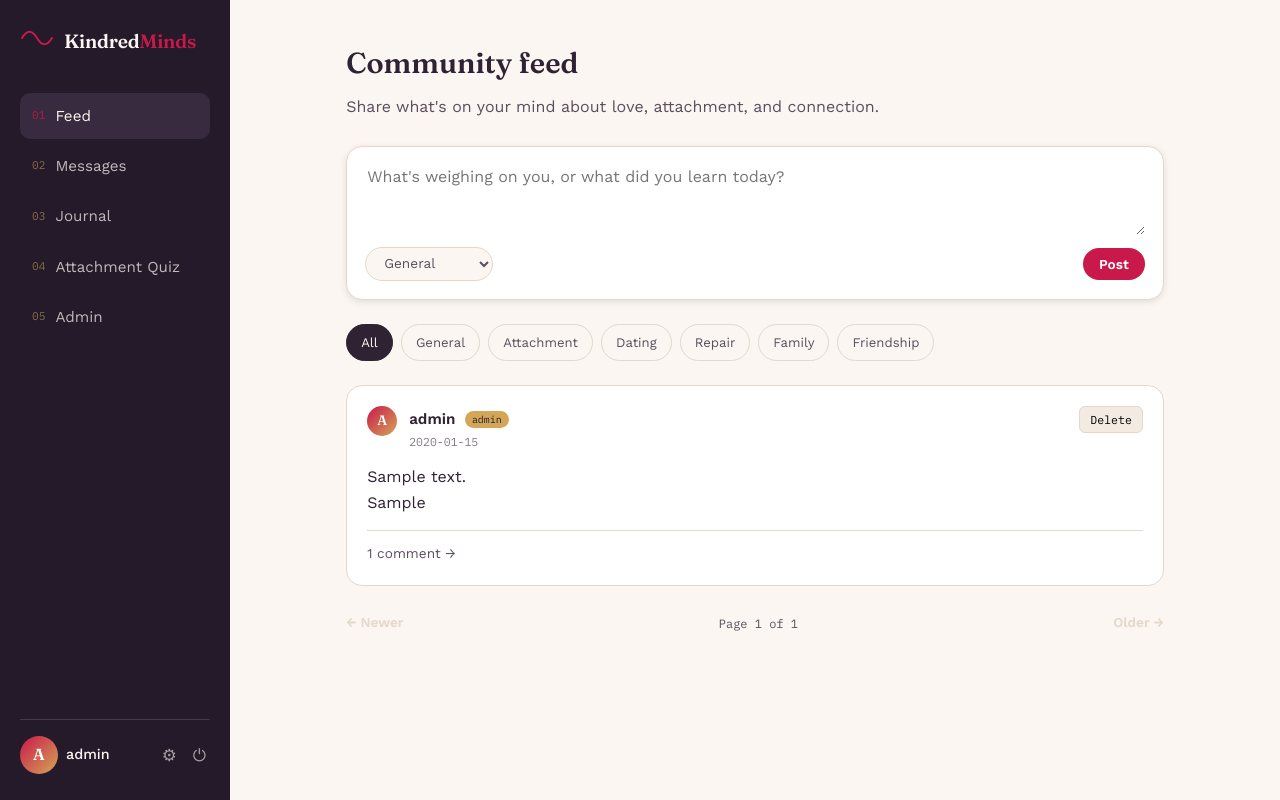
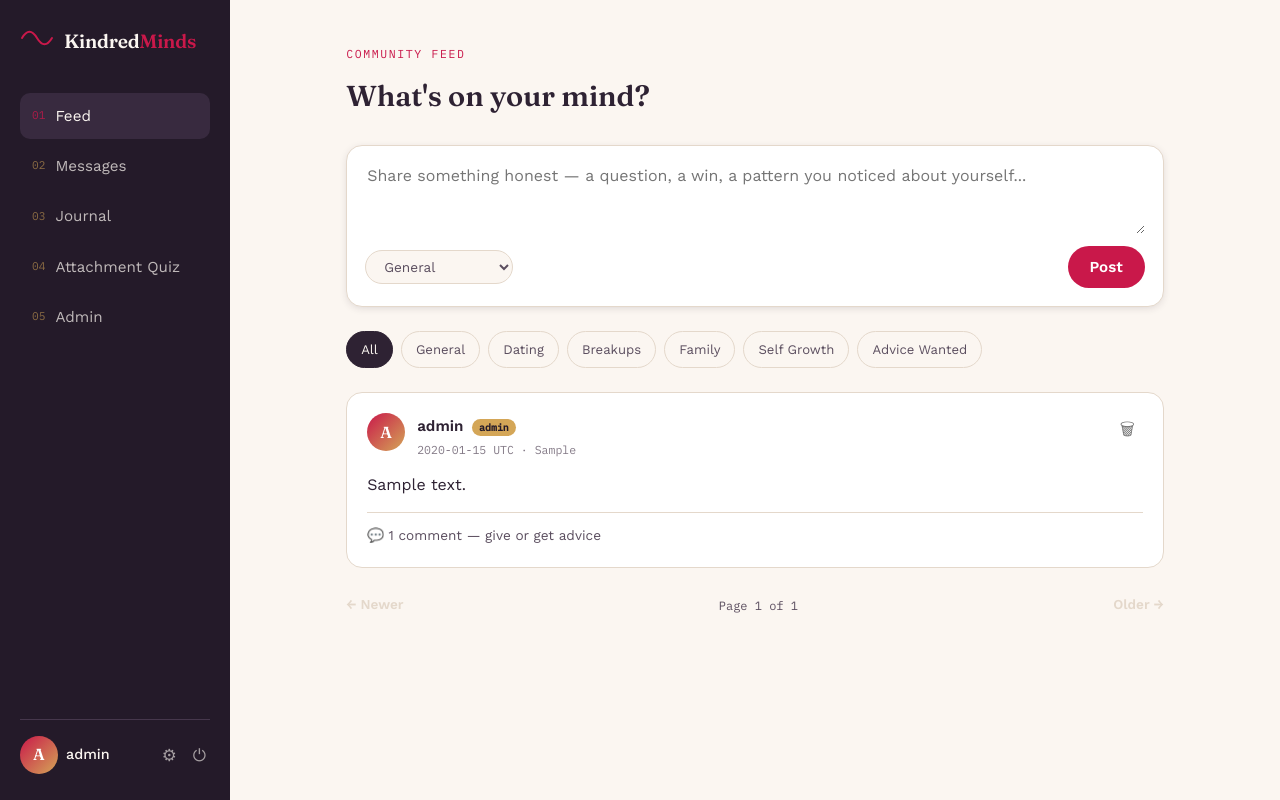
Before and after one commit to porefuchgtwu34/KINDRED-MINDS, a Flask app: page /feed in a window 1280 px wide. Run offline with Flask 3, Linux system fonts and the light colour scheme; a user stored in the database is signed in; data comes from the database, SQL or seed files in the repository; tables that the repository leaves empty hold one stand-in row (values such as "Sample post").

```diff
--- /dev/null
+++ b/templates/_pagination.html
@@ -0,0 +1,15 @@
+<nav class="pagination" aria-label="Pagination">
+  {% if page > 1 %}
+    <a href="{{ url_for(endpoint, page=page-1, **extra) }}" class="page-link">&larr; Newer</a>
+  {% else %}
+    <span class="page-link disabled">&larr; Newer</span>
+  {% endif %}
+
+  <span class="page-status">Page {{ page }} of {{ total_pages }}</span>
+
+  {% if page < total_pages %}
+    <a href="{{ url_for(endpoint, page=page+1, **extra) }}" class="page-link">Older &rarr;</a>
+  {% else %}
+    <span class="page-link disabled">Older &rarr;</span>
+  {% endif %}
+</nav>
--- a/templates/feed.html
+++ b/templates/feed.html
@@ -3,65 +3,66 @@
 {% block content %}
 
 <div class="page-head">
-  <h1>Community feed</h1>
-  <p class="page-sub">Share what's on your mind about love, attachment, and connection.</p>
+  <div>
+    <span class="eyebrow">Community feed</span>
+    <h1>What's on your mind?</h1>
+  </div>
 </div>
 
 <form class="composer" method="POST" action="{{ url_for('new_post') }}">
-  <textarea name="content" placeholder="What's weighing on you, or what did you learn today?" required maxlength="2000"></textarea>
+  <textarea name="content" placeholder="Share something honest — a question, a win, a pattern you noticed about yourself..." maxlength="2000" required></textarea>
   <div class="composer-row">
     <select name="category">
       <option value="general">General</option>
-      <option value="attachment">Attachment</option>
       <option value="dating">Dating</option>
-      <option value="repair">Repair</option>
+      <option value="breakups">Breakups</option>
       <option value="family">Family</option>
-      <option value="friendship">Friendship</option>
+      <option value="self-growth">Self-growth</option>
+      <option value="advice-wanted">Advice wanted</option>
     </select>
-    <button type="submit" class="btn btn-rose btn-sm">Post</button>
+    <button type="submit" class="btn btn-rose">Post</button>
   </div>
 </form>
 
 <div class="category-filter">
-  <a href="{{ url_for('feed', category='all') }}" class="chip {{ 'chip-active' if category == 'all' }}">All</a>
-  <a href="{{ url_for('feed', category='general') }}" class="chip {{ 'chip-active' if category == 'general' }}">General</a>
-  <a href="{{ url_for('feed', category='attachment') }}" class="chip {{ 'chip-active' if category == 'attachment' }}">Attachment</a>
-  <a href="{{ url_for('feed', category='dating') }}" class="chip {{ 'chip-active' if category == 'dating' }}">Dating</a>
-  <a href="{{ url_for('feed', category='repair') }}" class="chip {{ 'chip-active' if category == 'repair' }}">Repair</a>
-  <a href="{{ url_for('feed', category='family') }}" class="chip {{ 'chip-active' if category == 'family' }}">Family</a>
-  <a href="{{ url_for('feed', category='friendship') }}" class="chip {{ 'chip-active' if category == 'friendship' }}">Friendship</a>
+  {% for c in ['all','general','dating','breakups','family','self-growth','advice-wanted'] %}
+    <a href="{{ url_for('feed', category=c) }}" class="chip {{ 'chip-active' if category == c }}">{{ c.replace('-', ' ')|title }}</a>
+  {% endfor %}
 </div>
 
-{% if posts %}
 <div class="post-list">
   {% for post in posts %}
   <article class="post-card">
-    <div class="post-card-head">
+    <header class="post-card-head">
       <a href="{{ url_for('profile', username=post.username) }}" class="avatar-link">
-        <span class="avatar avatar-sm">{{ post.username[0]|upper }}</span>
+        <span class="avatar">{{ post.username[0]|upper }}</span>
       </a>
       <div>
-        <a href="{{ url_for('profile', username=post.username) }}" class="post-author">{{ post.username }}</a>
-        {% if post.author_is_admin %}<span class="badge-admin">admin</span>{% endif %}
-        <span class="post-time">{{ post.created_at[:16].replace('T', ' ') }}</span>
+        <a href="{{ url_for('profile', username=post.username) }}" class="post-author">
+          {{ post.username }} {% if post.author_is_admin %}<span class="badge-admin">admin</span>{% endif %}
+        </a>
+        <time class="post-time">{{ post.created_at[:16].replace('T',' ') }} UTC &middot; {{ post.category.replace('-', ' ')|title }}</time>
       </div>
       {% if post.user_id == current_user.id or current_user.is_admin %}
-      <form class="inline-form" method="POST" action="{{ url_for('delete_post', post_id=post.id) }}" onsubmit="return confirm('Delete this post?')">
-        <button type="submit" class="btn-tiny btn-tiny-danger">Delete</button>
+      <form method="POST" action="{{ url_for('delete_post', post_id=post.id) }}" class="inline-form">
+        <button type="submit" class="icon-btn" title="Delete post" onclick="return confirm('Delete this post?')">🗑</button>
       </form>
       {% endif %}
-    </div>
-    <div class="post-content">{{ post.content }}</div>
-    <span class="category-pill">{{ post.category }}</span>
-    <a class="post-footer-link" href="{{ url_for('view_post', post_id=post.id) }}">
-      {{ post.comment_count }} comment{{ 's' if post.comment_count != 1 else '' }} →
+    </header>
+    <p class="post-content">{{ post.content }}</p>
+    <a href="{{ url_for('view_post', post_id=post.id) }}" class="post-footer-link">
+      💬 {{ post.comment_count }} comment{{ 's' if post.comment_count != 1 }} — give or get advice
     </a>
   </article>
+  {% else %}
+  <div class="empty-state">
+    <p>No posts here yet. Be the first to start a conversation.</p>
+  </div>
   {% endfor %}
 </div>
-{% include "_pagination.html" %}
-{% else %}
-<p class="empty-state">No posts yet in this category. Be the first.</p>
-{% endif %}
+
+{% with endpoint='feed', extra={'category': category} %}
+  {% include "_pagination.html" %}
+{% endwith %}
 
 {% endblock %}
```
Also changed, not shown: templates/post.html (added, +52 -0 lines).
